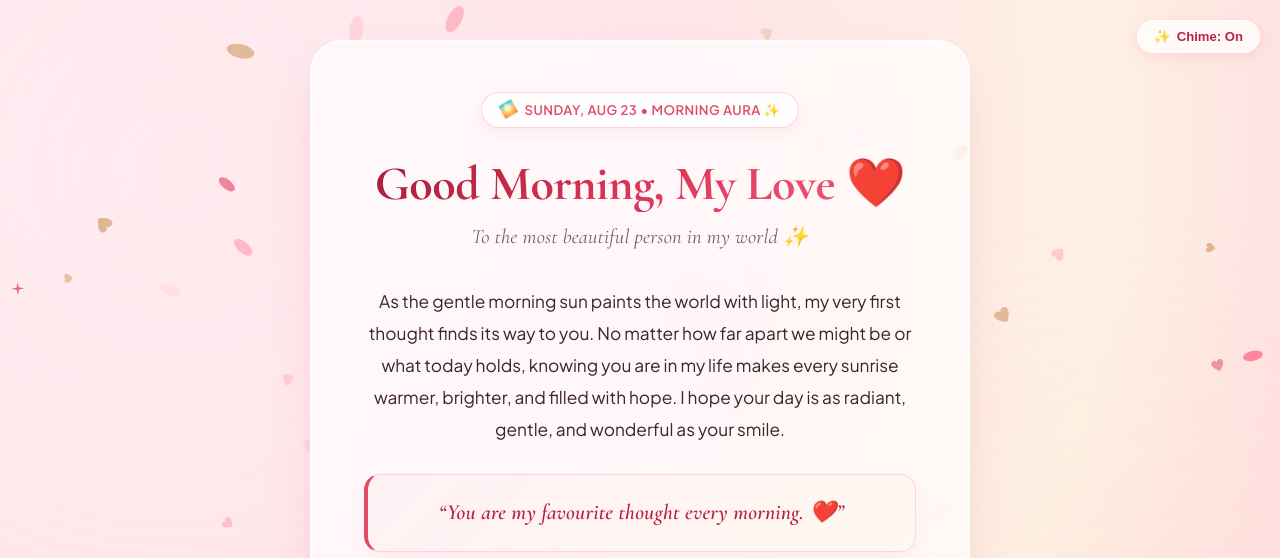
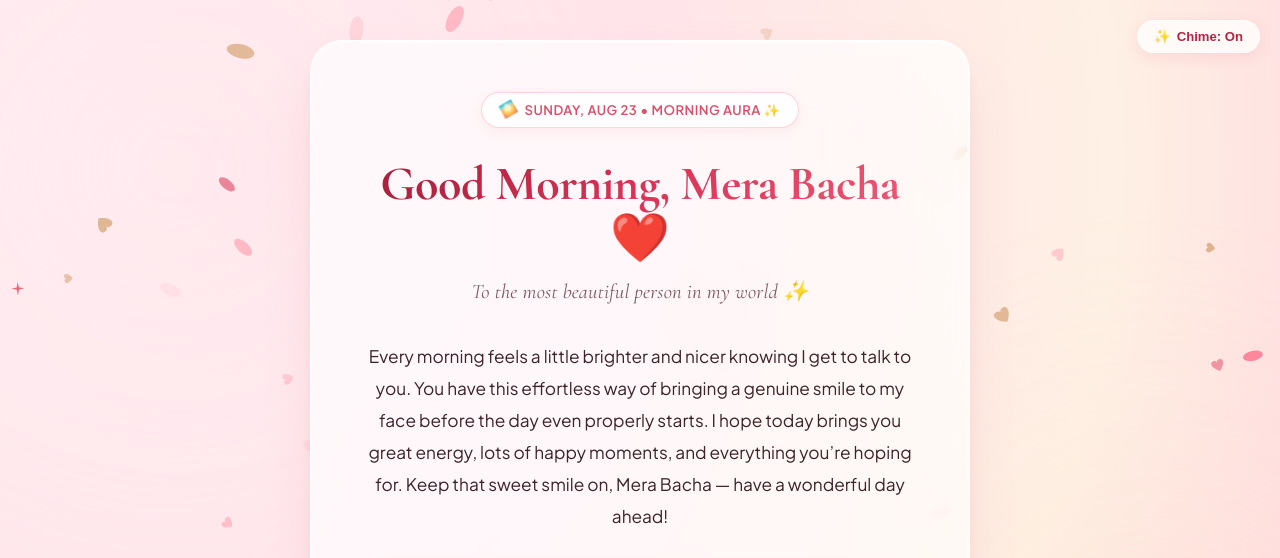
Before and after one commit to Pradeepkumar0555/PrivateThinks, a plain HTML site: page index.html in a window 1280 px wide. Shown: the top 558 px of the page. Drawn offline with nearby package versions, Linux system fonts and the light colour scheme; a web font is replaced by a local one.

Commit message:
refactor: update greeting, romantic message, and configuration constants in index.html

```diff
--- a/index.html
+++ b/index.html
@@ -871,7 +871,7 @@
       <!-- Main Heading -->
       <header class="title-wrapper">
         <h1 class="main-title" id="main-title">
-          Good Morning, My Bacha <span class="heart-beat">❤️</span>
+          Good Morning, Mera Bacha <span class="heart-beat">❤️</span>
         </h1>
         <p class="subtitle" id="main-subtitle">
           To the most beautiful person in my world <span class="sparkle-icon">✨</span>
@@ -881,9 +881,7 @@
       <!-- Heartfelt Romantic Message -->
       <section class="romantic-message-container">
         <p class="romantic-message" id="romantic-message">
-          As the gentle morning sun paints the world with light, my very first thought finds its way to you. No matter
-          how far apart we might be or what today holds, knowing you are in my life makes every sunrise warmer,
-          brighter, and filled with hope. I hope your day is as radiant, gentle, and wonderful as your smile.
+          Every morning feels a little brighter and nicer knowing I get to talk to you. You have this effortless way of bringing a genuine smile to my face before the day even properly starts. I hope today brings you great energy, lots of happy moments, and everything you’re hoping for. Keep that sweet smile on, Mera Bacha — have a wonderful day ahead!
         </p>
 
         <!-- Highlighted Line -->
@@ -935,12 +933,13 @@
           </button>
         </div>
 
-        <!-- "Send Love Back" Interactive Counter -->
-        //<button class="send-kiss-btn" id="send-kiss-btn">
-          // <span>Tap to send love back</span>
-          // <span>💋</span>
-          // <span class="kiss-counter" id="kiss-count">0</span>
-          // </button>
+        <!-- "Send Love Back" Interactive Counter (Optional)
+        <button class="send-kiss-btn" id="send-kiss-btn">
+          <span>Tap to send love back</span>
+          <span>💋</span>
+          <span class="kiss-counter" id="kiss-count">0</span>
+        </button>
+        -->
 
         <!-- Personalized Signature -->
         <p class="footer-note" id="footer-note">
@@ -967,18 +966,18 @@
      * ============================================================================
      */
     const CONFIG = {
-      // Girlfriend's name / pet name (e.g. "jaan", "Priya", "Angel", "My Love")
-      girlfriendName: "jaan",
+      // Girlfriend's name / pet name (e.g. "Beta", "Mera Bacha", "jaan")
+      girlfriendName: "Beta",
 
       // Your name / signoff
       senderName: "Yours Always",
 
       // Main Section Texts
-      mainHeading: "Good Morning, My Love ❤️",
+      mainHeading: "Good Morning, Mera Bacha ❤️",
       mainSubtitle: "To the most beautiful person in my world ✨",
 
       // Heartfelt paragraph
-      romanticMessage: "As the gentle morning sun paints the world with light, my very first thought finds its way to you. No matter how far apart we might be or what today holds, knowing you are in my life makes every sunrise warmer, brighter, and filled with hope. I hope your day is as radiant, gentle, and wonderful as your smile.",
+      romanticMessage: "Every morning feels a little brighter and nicer knowing I get to talk to you. You have this effortless way of bringing a genuine smile to my face before the day even properly starts. I hope today brings you great energy, lots of happy moments, and everything you’re hoping for. Keep that sweet smile on, Mera Bacha — have a wonderful day ahead!",
 
       // Highlighted Quote Line
       highlightQuote: "“You are my favourite thought every morning. ❤️”",
```
